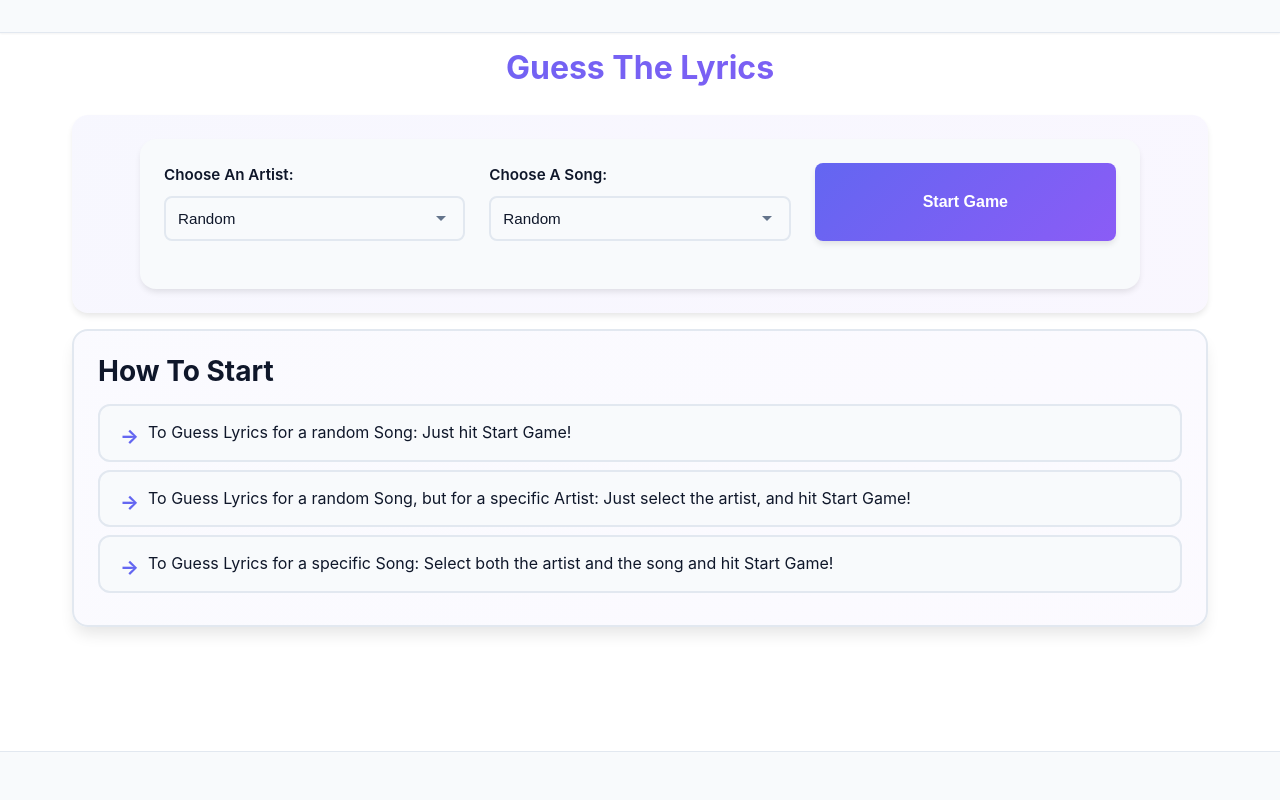
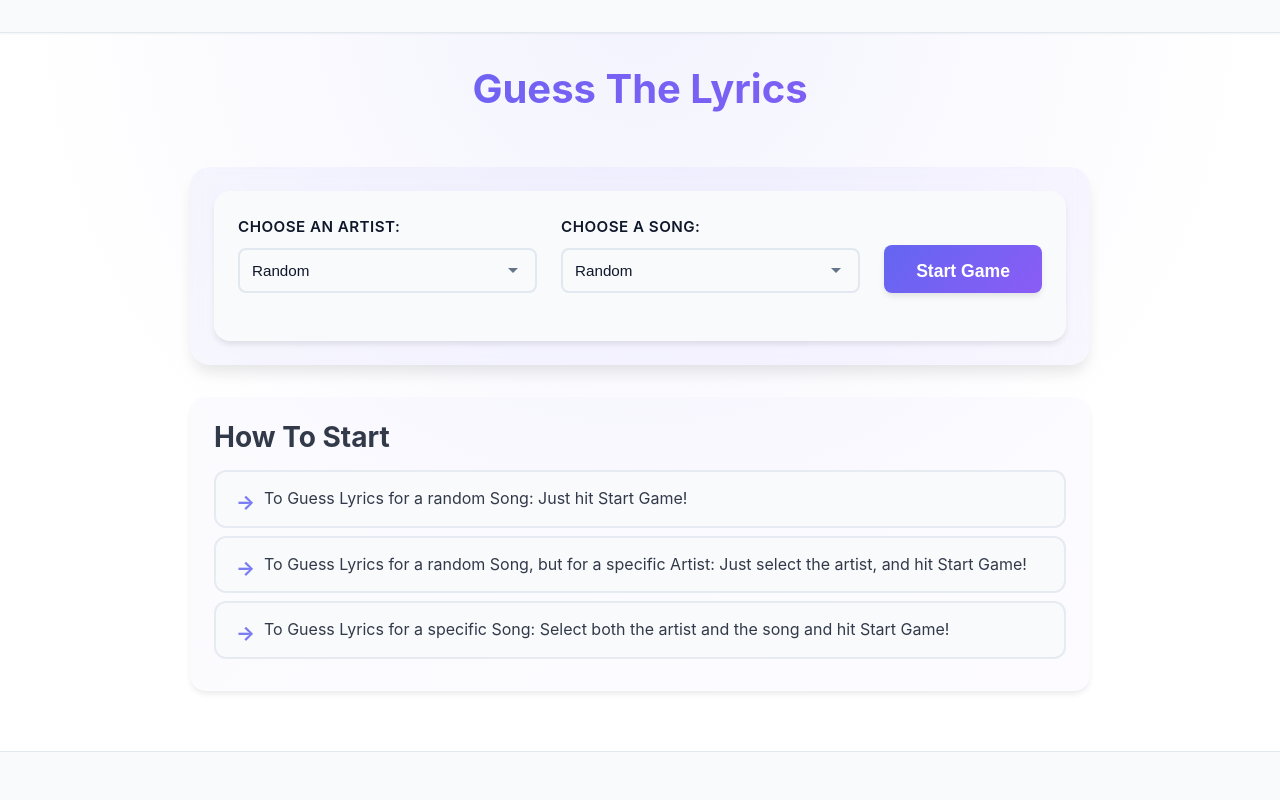
Before and after one commit to averym16/Guess_Lyrics_Game, a Flask app: page /guess in a window 1280 px wide. Run offline with Flask 3, Linux system fonts and the light colour scheme.

Commit message:
Update UI for Dynamic Timer

```diff
--- a/server/static/css/common.css
+++ b/server/static/css/common.css
@@ -151,12 +151,21 @@ main {
     width: 100%;
     margin: 0 auto;
     padding: 0.5rem 2rem 1rem;
+    padding-top: 1.5rem;
 }
 
 header {
     text-align: center;
     margin-bottom: 0.75rem;
     padding: 0.5rem 0;
+}
+body {
+    background: radial-gradient(
+        circle at top,
+        rgba(99, 102, 241, 0.08),
+        transparent 60%
+    ),
+    var(--background);
 }
 
 /* ==================== BUTTONS ==================== */
@@ -382,9 +391,11 @@ section {
 /* POPUP INSTRUCTIONS */
 #instructions {
     padding: 1.5rem;
-    border: 2px solid var(--border-color);
+    opacity: 0.85;
+    box-shadow: var(--shadow-md);
+    max-width: 900px;
+    margin: 0 auto;
     border-radius: 1rem;
-    box-shadow: var(--shadow-lg);
     background: linear-gradient(135deg, rgba(99, 102, 241, 0.03), rgba(139, 92, 246, 0.03));
 }
 
@@ -558,3 +569,18 @@ section {
         text-align: center;
     }
 }
+.hero {
+    text-align: center;
+    margin-bottom: 2rem;
+}
+
+.hero h1 {
+    font-size: 2.5rem;
+    margin-bottom: 0.75rem;
+    padding-bottom: 0.15rem;
+}
+
+.hero p {
+    font-size: 1.1rem;
+    color: var(--text-secondary);
+}
--- a/server/static/css/game.css
+++ b/server/static/css/game.css
@@ -1,10 +1,16 @@
 /* ==================== GAME PAGE STYLES ==================== */
 
 /* Game Settings Form */
+
 .game-settings {
     background: linear-gradient(135deg, rgba(99, 102, 241, 0.05), rgba(139, 92, 246, 0.05));
     padding: 1.5rem;
-    margin-bottom: 1rem;
+    margin-bottom: 2.5rem;
+    max-width: 900px;
+    margin: 0 auto 2rem;
+    border-radius: 1.25rem;
+    box-shadow: var(--shadow-lg);
+    backdrop-filter: blur(10px);
 }
 
 .game-settings form {
@@ -20,11 +26,22 @@
     grid-template-columns: repeat(3, 1fr);
     gap: 1.5rem;
     margin-bottom: 1.5rem;
+    grid-template-columns: 1fr 1fr auto;
+    align-items: end;
 }
 
 .form-group {
     display: flex;
     flex-direction: column;
+}
+.form-group label {
+    font-size: 0.85rem;
+    letter-spacing: 0.03em;
+    text-transform: uppercase;
+}
+
+select:hover {
+    transform: translateY(-1px);
 }
 
 .form-group > label {
@@ -66,10 +83,30 @@
 }
 
 #startBtn {
-    width: 100%;
+
     padding: 1rem 2rem;
-    font-size: 1rem;
+    font-size: 1.1rem;
+    height: 48px;
 }
+
+#startBtn {
+    position: relative;
+    overflow: hidden;
+}
+
+#startBtn::after {
+    content: "";
+    position: absolute;
+    inset: 0;
+    background: linear-gradient(120deg, transparent, rgba(255,255,255,0.3), transparent);
+    opacity: 0;
+    transition: var(--transition);
+}
+
+#startBtn:hover::after {
+    opacity: 1;
+}
+
 
 /* Options Section (Song List) */
 #options {
--- a/server/static/game_logic.js
+++ b/server/static/game_logic.js
@@ -103,7 +103,7 @@ async function handleGameStart(e) {
             random = false;
         } else if (artist && song) {
             currentSong = await getSong(artist, song);
-            document.getElementById('header').innerText = artist + '-' + song;
+            document.getElementById('header').innerText = artist + ' - ' + song;
             random = false;
         } else {
             alert('Please provide both artist and song, or leave both empty for random');
--- a/server/templates/lyric_game.html
+++ b/server/templates/lyric_game.html
@@ -11,7 +11,9 @@
         <nav id="navbar"></nav>
         <main>
             <header>
-                <h1 name="home" class="home" id="header">Guess The Lyrics</h1>
+                <div class="hero">
+                    <h1 id="header">Guess The Lyrics</h1>
+                </div>
             </header>
            <section class="game-settings" id="settings" style="display: block">
             <form id="selection">
@@ -34,6 +36,7 @@
 
             </form>
         </section>
+
             <section id="instructions" style="display: block">
                 <h2>How To Start</h2>
                 <ul id="instruction_list">
```
